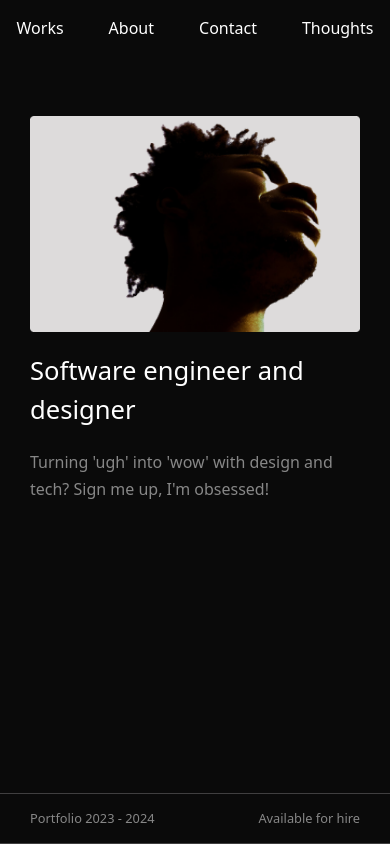
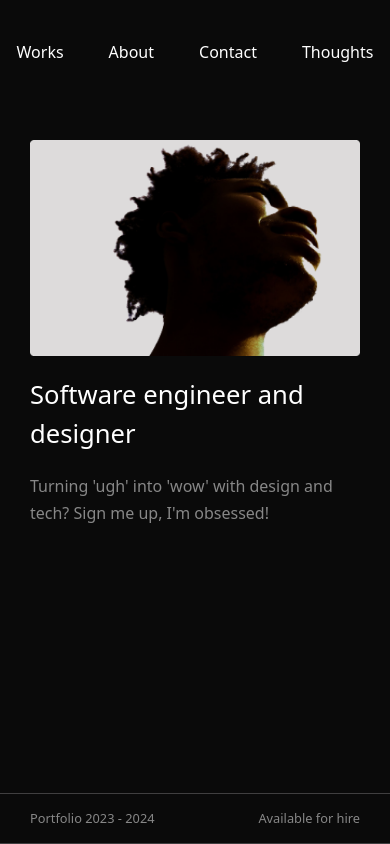
Before and after one commit to BeingDamii/My-portfolio, a Next.js app: page / in a window 390 px wide. Built offline with nearby package versions, Linux system fonts and the light colour scheme; a web font is replaced by a local one.

Commit message:
added some spacing at the navbar top

```diff
--- a/app/Page-components/_navbar.scss
+++ b/app/Page-components/_navbar.scss
@@ -9,6 +9,7 @@
     justify-content: center;
     position: sticky;
     padding: 1em 1.875em;
+    padding-top: 2.5em;
   }
 
   .logo {
```
